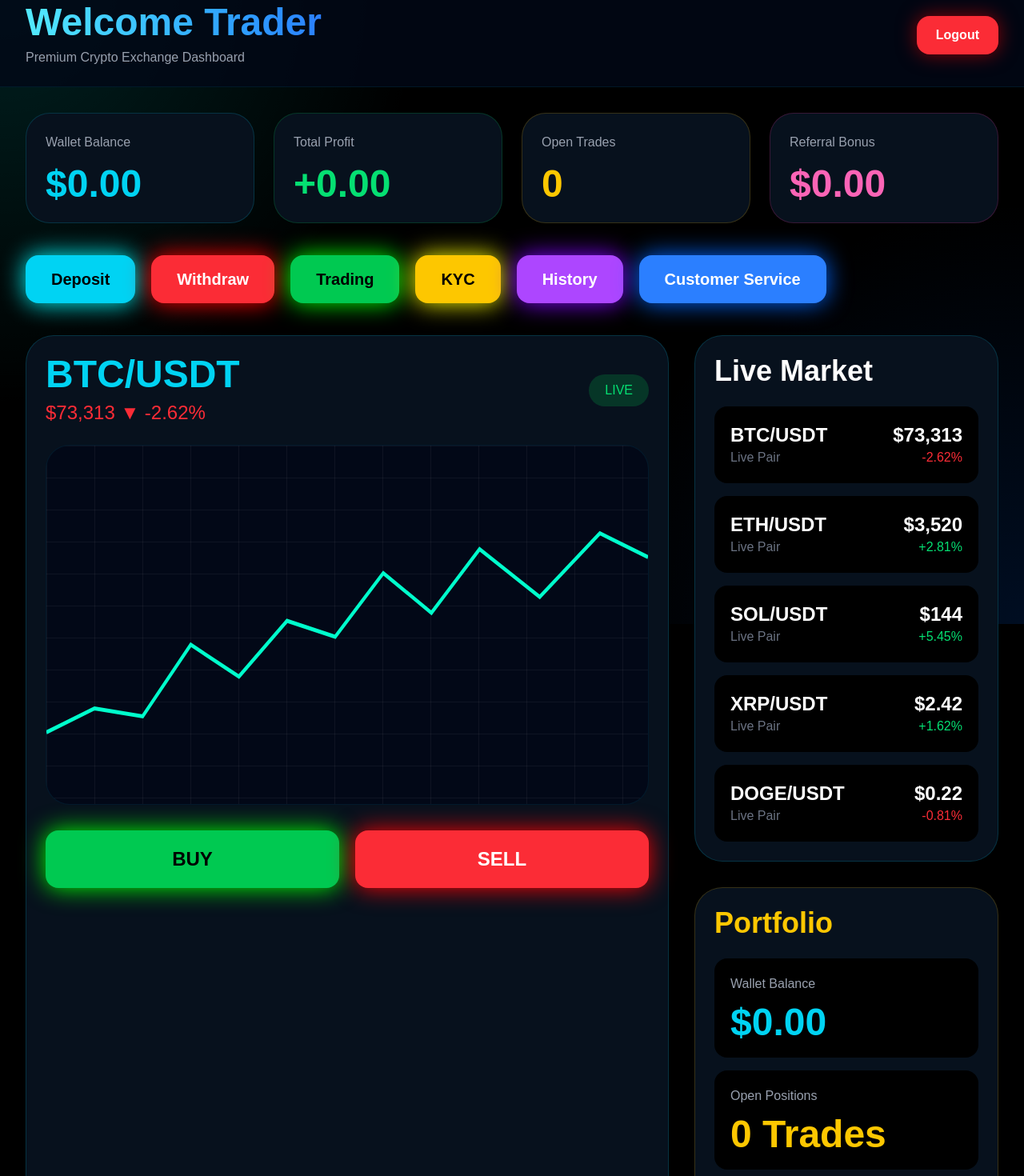
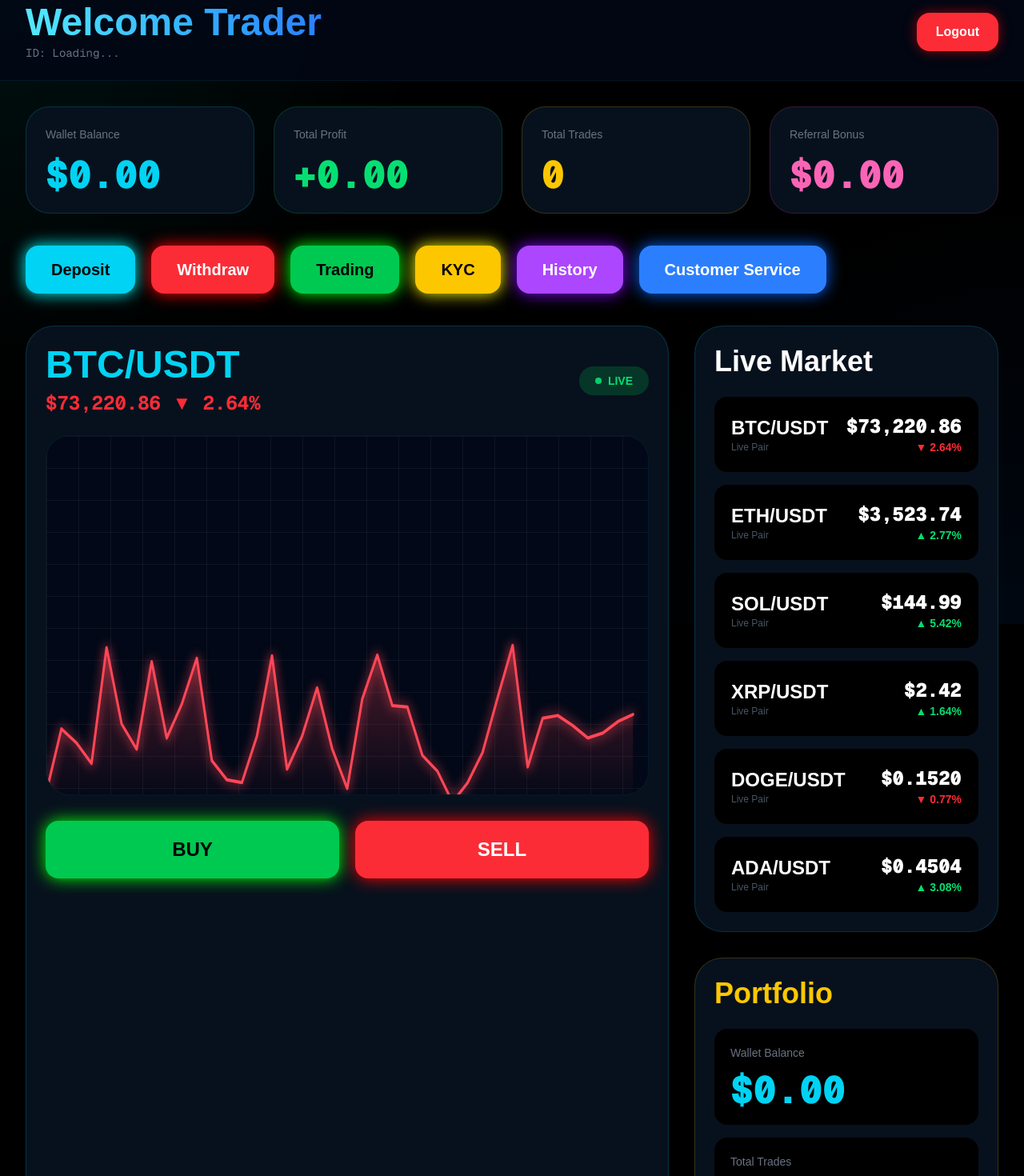
Before and after one commit to tradenovaglobal/tradenova-app, a Next.js app in the folder tradenova-app/: page /dashboard in a window 1280 px wide. Shown: the part 20-1490 px from the top of the page at 80% size. Built offline with nearby package versions, Linux system fonts and the light colour scheme.

Commit message:
Real data dashboard

```diff
--- a/tradenova-app/app/dashboard/page.tsx
+++ b/tradenova-app/app/dashboard/page.tsx
@@ -1,364 +1,261 @@
 "use client"
 
 import Link from "next/link"
-import { useEffect, useState } from "react"
+import { useEffect, useState, useRef } from "react"
 import { doc, getDoc } from "firebase/firestore"
 import { db } from "../lib/firebase"
 
-const market = [
-  ["BTC/USDT", "$73,313", "-2.62%"],
-  ["ETH/USDT", "$3,520", "+2.81%"],
-  ["SOL/USDT", "$144", "+5.45%"],
-  ["XRP/USDT", "$2.42", "+1.62%"],
-  ["DOGE/USDT", "$0.22", "-0.81%"],
+// Initial Market Data
+const initialMarket = [
+  { pair: "BTC/USDT", price: 73313.00, change: -2.62 },
+  { pair: "ETH/USDT", price: 3520.50, change: 2.81 },
+  { pair: "SOL/USDT", price: 144.80, change: 5.45 },
+  { pair: "XRP/USDT", price: 2.42, change: 1.62 },
+  { pair: "DOGE/USDT", price: 0.152, change: -0.81 },
+  { pair: "ADA/USDT", price: 0.45, change: 3.10 },
 ]
 
 export default function DashboardPage() {
+  const [userData, setUserData] = useState<any>(null)
+  const [liveMarket, setLiveMarket] = useState(initialMarket)
+  const [chartData, setChartData] = useState<number[]>(() => Array.from({ length: 40 }, () => 360 + (Math.random() - 0.5) * 200))
 
-  const [userData, setUserData] = useState<any>(null)
-
+  // Load User Data from Firebase
   useEffect(() => {
-
     const loadUser = async () => {
-
-      const user =
-        JSON.parse(localStorage.getItem("user") || "{}")
-
+      const user = JSON.parse(localStorage.getItem("user") || "{}")
       if (!user.email) return
 
       const ref = doc(db, "users", user.email)
-
       const snap = await getDoc(ref)
 
       if (snap.exists()) {
+        const data = snap.data()
+        if (data.role === "admin") {
+          window.location.href = "/admin"
+          return
+        }
+        setUserData(data)
+      } else {
+        setUserData({ name: user.name || user.email, balance: 0, profit: 0, totalTrades: 0, referralBonus: 0 })
+      }
+    }
+    loadUser()
+  }, [])
 
-        const data = snap.data()
+  // ✅ LIVE CHART ANIMATION (Line moves like real trading)
+  useEffect(() => {
+    const interval = setInterval(() => {
+      setChartData(prev => {
+        const newData = [...prev.slice(1)]
+        const lastPrice = newData[newData.length - 1]
+        // Random walk logic
+        const nextPrice = lastPrice + (Math.random() - 0.48) * 40
+        newData.push(Math.max(150, Math.min(450, nextPrice))) // Keep within chart bounds
+        return newData
+      })
+    }, 1000) // Updates every 1 second
+    return () => clearInterval(interval)
+  }, [])
 
-        if (data.role === "admin") {
-
-          window.location.href = "/admin"
-
-          return
-
-        }
-
-        setUserData(data)
-
-      }
-
-    }
-
-    loadUser()
-
+  // ✅ LIVE MARKET PRICES UPDATE
+  useEffect(() => {
+    const interval = setInterval(() => {
+      setLiveMarket(prev => prev.map(coin => {
+        const fluctuation = (Math.random() - 0.5) * coin.price * 0.002
+        const newPrice = coin.price + fluctuation
+        const newChange = coin.change + (Math.random() - 0.5) * 0.05
+        return { ...coin, price: Number(newPrice.toFixed(coin.price > 100 ? 2 : 4)), change: Number(newChange.toFixed(2)) }
+      }))
+    }, 2000)
+    return () => clearInterval(interval)
   }, [])
 
   const logout = () => {
-
     localStorage.removeItem("user")
-
     window.location.href = "/"
-
   }
 
-  // ✅ REAL DATA FROM FIREBASE (New user = 0)
+  // REAL VALUES FROM FIREBASE
   const balance = Number(userData?.balance || 0).toFixed(2)
   const profit = Number(userData?.profit || 0)
   const totalTrades = Number(userData?.totalTrades || 0)
   const referralBonus = Number(userData?.referralBonus || 0).toFixed(2)
 
+  // Format price
+  const formatPrice = (price: number) => {
+    if (price >= 1000) return price.toLocaleString('en-US', { minimumFractionDigits: 2, maximumFractionDigits: 2 })
+    if (price >= 1) return price.toFixed(2)
+    return price.toFixed(4)
+  }
+
+  // Generate SVG Path from chartData
+  const generateSvgPath = () => {
+    const points = chartData.map((val, i) => `${i * 25},${val}`).join(' ')
+    return points
+  }
+
+  const isChartUp = chartData[chartData.length - 1] > chartData[0]
+  const chartColor = isChartUp ? "#00ffcc" : "#ff4757"
+  const chartGradientId = isChartUp ? "gradUp" : "gradDown"
+
   return (
+    <main className="min-h-screen bg-black text-white overflow-x-hidden">
 
-    <main className="min-h-screen bg-black text-white overflow-hidden">
-
-      <div className="fixed inset-0 bg-[radial-gradient(circle_at_top_left,#00ffff22,transparent_35%),radial-gradient(circle_at_bottom_right,#0066ff22,transparent_35%)] pointer-events-none" />
+      <div className="fixed inset-0 bg-[radial-gradient(circle_at_top_left,#00ffff11,transparent_35%),radial-gradient(circle_at_bottom_right,#0066ff11,transparent_35%)] pointer-events-none" />
 
       <div className="relative z-10">
 
-        <div className="flex justify-between items-center px-8 py-6 border-b border-cyan-500/10 bg-[#020817cc]">
-
+        {/* HEADER */}
+        <div className="flex justify-between items-center px-4 md:px-8 py-4 md:py-6 border-b border-cyan-500/10 bg-[#020817cc]">
           <div>
-
-            <h1 className="text-5xl font-black bg-gradient-to-r from-cyan-300 to-blue-500 bg-clip-text text-transparent">
+            <h1 className="text-3xl md:text-5xl font-black bg-gradient-to-r from-cyan-300 to-blue-500 bg-clip-text text-transparent">
               Welcome {userData?.name || "Trader"}
             </h1>
-
-            <p className="text-gray-400 mt-2">
-              Premium Crypto Exchange Dashboard
+            <p className="text-gray-500 mt-1 text-xs md:text-sm font-mono">
+              ID: {userData?.email || "Loading..."}
             </p>
-
           </div>
-
-          <button
-            onClick={logout}
-            className="px-6 py-3 rounded-2xl bg-red-500 hover:bg-red-600 font-black shadow-[0_0_25px_#ff000088]"
-          >
+          <button onClick={logout} className="px-4 py-2 md:px-6 md:py-3 rounded-2xl bg-red-500 hover:bg-red-600 font-bold text-sm md:text-base shadow-[0_0_15px_#ff000088] transition-all">
             Logout
           </button>
-
         </div>
 
-        <div className="p-8">
+        <div className="p-4 md:p-8">
 
-          <div className="grid lg:grid-cols-4 gap-6 mb-10">
-
-            <div className="bg-[#07111d] border border-cyan-500/20 rounded-[30px] p-6">
-              <p className="text-gray-400">Wallet Balance</p>
-              <h1 className="text-5xl font-black text-cyan-400 mt-4">
-                ${balance}
-              </h1>
+          {/* STATS CARDS */}
+          <div className="grid grid-cols-2 lg:grid-cols-4 gap-3 md:gap-6 mb-8 md:mb-10">
+            <div className="bg-[#07111d] border border-cyan-500/20 rounded-2xl md:rounded-[30px] p-4 md:p-6 hover:border-cyan-400/40 transition-all">
+              <p className="text-gray-500 text-xs md:text-sm">Wallet Balance</p>
+              <h1 className="text-xl md:text-5xl font-black text-cyan-400 mt-2 md:mt-4 font-mono">${balance}</h1>
             </div>
-
-            {/* ✅ FIX: Ab +$2,450 nahi dikhega, Firebase ka real profit dikhega */}
-            <div className="bg-[#07111d] border border-green-500/20 rounded-[30px] p-6">
-              <p className="text-gray-400">Total Profit</p>
-              <h1 className={`text-5xl font-black mt-4 ${profit >= 0 ? 'text-green-400' : 'text-red-400'}`}>
+            <div className="bg-[#07111d] border border-green-500/20 rounded-2xl md:rounded-[30px] p-4 md:p-6 hover:border-green-400/40 transition-all">
+              <p className="text-gray-500 text-xs md:text-sm">Total Profit</p>
+              <h1 className={`text-xl md:text-5xl font-black mt-2 md:mt-4 font-mono ${profit >= 0 ? 'text-green-400' : 'text-red-400'}`}>
                 {profit >= 0 ? '+' : ''}{profit.toFixed(2)}
               </h1>
             </div>
-
-            {/* ✅ FIX: Ab 12 nahi dikhega, Firebase ka real trades dikhega */}
-            <div className="bg-[#07111d] border border-yellow-500/20 rounded-[30px] p-6">
-              <p className="text-gray-400">Open Trades</p>
-              <h1 className="text-5xl font-black text-yellow-400 mt-4">
-                {totalTrades}
-              </h1>
+            <div className="bg-[#07111d] border border-yellow-500/20 rounded-2xl md:rounded-[30px] p-4 md:p-6 hover:border-yellow-400/40 transition-all">
+              <p className="text-gray-500 text-xs md:text-sm">Total Trades</p>
+              <h1 className="text-xl md:text-5xl font-black text-yellow-400 mt-2 md:mt-4 font-mono">{totalTrades}</h1>
             </div>
-
-            {/* ✅ FIX: Ab $540 nahi dikhega, Firebase ka real bonus dikhega */}
-            <div className="bg-[#07111d] border border-pink-500/20 rounded-[30px] p-6">
-              <p className="text-gray-400">Referral Bonus</p>
-              <h1 className="text-5xl font-black text-pink-400 mt-4">
-                ${referralBonus}
-              </h1>
+            <div className="bg-[#07111d] border border-pink-500/20 rounded-2xl md:rounded-[30px] p-4 md:p-6 hover:border-pink-400/40 transition-all">
+              <p className="text-gray-500 text-xs md:text-sm">Referral Bonus</p>
+              <h1 className="text-xl md:text-5xl font-black text-pink-400 mt-2 md:mt-4 font-mono">${referralBonus}</h1>
             </div>
-
           </div>
 
-          <div className="flex flex-wrap gap-5 mb-10">
-
-            <Link
-              href="/deposit"
-              className="px-8 py-4 rounded-2xl bg-cyan-400 text-black font-black text-xl shadow-[0_0_30px_#00ffff]"
-            >
-              Deposit
-            </Link>
-
-            <Link
-              href="/withdraw"
-              className="px-8 py-4 rounded-2xl bg-red-500 text-white font-black text-xl shadow-[0_0_30px_#ff0000]"
-            >
-              Withdraw
-            </Link>
-
-            <Link
-              href="/trading"
-              className="px-8 py-4 rounded-2xl bg-green-500 text-black font-black text-xl shadow-[0_0_30px_#00ff00]"
-            >
-              Trading
-            </Link>
-
-            <Link
-              href="/kyc"
-              className="px-8 py-4 rounded-2xl bg-yellow-400 text-black font-black text-xl shadow-[0_0_30px_#ffff00]"
-            >
-              KYC
-            </Link>
-
-            <Link
-              href="/history"
-              className="px-8 py-4 rounded-2xl bg-purple-500 text-white font-black text-xl shadow-[0_0_30px_#8000ff]"
-            >
-              History
-            </Link>
-
-            <Link
-              href="/support"
-              className="px-8 py-4 rounded-2xl bg-blue-500 text-white font-black text-xl shadow-[0_0_30px_#0066ff]"
-            >
-              Customer Service
-            </Link>
-
+          {/* ACTION BUTTONS */}
+          <div className="flex flex-wrap gap-3 md:gap-5 mb-8 md:mb-10">
+            <Link href="/deposit" className="px-5 py-3 md:px-8 md:py-4 rounded-2xl bg-cyan-400 text-black font-bold text-sm md:text-xl shadow-[0_0_20px_#00ffff] hover:scale-105 transition-all">Deposit</Link>
+            <Link href="/withdraw" className="px-5 py-3 md:px-8 md:py-4 rounded-2xl bg-red-500 text-white font-bold text-sm md:text-xl shadow-[0_0_20px_#ff0000] hover:scale-105 transition-all">Withdraw</Link>
+            <Link href="/trading" className="px-5 py-3 md:px-8 md:py-4 rounded-2xl bg-green-500 text-black font-bold text-sm md:text-xl shadow-[0_0_20px_#00ff00] hover:scale-105 transition-all">Trading</Link>
+            <Link href="/kyc" className="px-5 py-3 md:px-8 md:py-4 rounded-2xl bg-yellow-400 text-black font-bold text-sm md:text-xl shadow-[0_0_20px_#ffff00] hover:scale-105 transition-all">KYC</Link>
+            <Link href="/history" className="px-5 py-3 md:px-8 md:py-4 rounded-2xl bg-purple-500 text-white font-bold text-sm md:text-xl shadow-[0_0_20px_#8000ff] hover:scale-105 transition-all">History</Link>
+            <Link href="/support" className="px-5 py-3 md:px-8 md:py-4 rounded-2xl bg-blue-500 text-white font-bold text-sm md:text-xl shadow-[0_0_20px_#0066ff] hover:scale-105 transition-all">Customer Service</Link>
           </div>
 
-          <div className="grid lg:grid-cols-[1fr_380px] gap-8">
+          <div className="grid lg:grid-cols-[1fr_380px] gap-6 md:gap-8">
 
-            <div className="bg-[#07111d] border border-cyan-500/20 rounded-[35px] p-6">
+            {/* ✅ LIVE CHART WITH ANIMATED LINE */}
+            <div className="bg-[#07111d] border border-cyan-500/20 rounded-[20px] md:rounded-[35px] p-4 md:p-6">
 
-              <div className="flex justify-between items-center mb-6">
+              <div className="flex justify-between items-center mb-4 md:mb-6">
+                <div>
+                  <h1 className="text-3xl md:text-5xl font-black text-cyan-400">BTC/USDT</h1>
+                  <p className={`text-lg md:text-2xl mt-1 md:mt-2 font-mono font-bold ${liveMarket[0].change >= 0 ? 'text-green-400' : 'text-red-500'}`}>
+                    ${formatPrice(liveMarket[0].price)} {liveMarket[0].change >= 0 ? '▲' : '▼'} {Math.abs(liveMarket[0].change).toFixed(2)}%
+                  </p>
+                </div>
+                <div className="bg-green-500/20 text-green-400 px-4 py-1.5 md:px-5 md:py-2 rounded-full text-xs md:text-sm font-bold flex items-center gap-2">
+                  <div className="w-2 h-2 rounded-full bg-green-400 animate-pulse"></div> LIVE
+                </div>
+              </div>
 
-                <div>
-
-                  <h1 className="text-5xl font-black text-cyan-400">
-                    BTC/USDT
-                  </h1>
-
-                  <p className="text-red-500 text-2xl mt-2">
-                    $73,313 ▼ -2.62%
-                  </p>
-
+              <div className="h-[250px] md:h-[450px] rounded-[20px] md:rounded-[30px] bg-[#020817] border border-cyan-500/10 relative overflow-hidden">
+                {/* Grid Lines */}
+                <div className="absolute inset-0">
+                  {[...Array(12)].map((_, i) => <div key={`h-${i}`} className="absolute w-full border-t border-white/5" style={{ top: `${i * 40}px` }} />)}
+                  {[...Array(25)].map((_, i) => <div key={`v-${i}`} className="absolute h-full border-l border-white/5" style={{ left: `${i * 40}px` }} />)}
                 </div>
 
-                <div className="bg-green-500/20 text-green-400 px-5 py-2 rounded-full">
-                  LIVE
-                </div>
+                {/* Dynamic Animated SVG */}
+                <svg className="absolute inset-0 w-full h-full" viewBox="0 0 1000 450" preserveAspectRatio="none">
+                  <defs>
+                    <linearGradient id={chartGradientId} x1="0%" y1="0%" x2="0%" y2="100%">
+                      <stop offset="0%" stopColor={chartColor} stopOpacity="0.3"/>
+                      <stop offset="100%" stopColor={chartColor} stopOpacity="0"/>
+                    </linearGradient>
+                  </defs>
 
+                  {/* Fill area under the line */}
+                  <path
+                    d={`M0,${chartData[0]} ${chartData.map((val, i) => `L${i*25},${val}`).join(' ')} L${(chartData.length-1)*25},450 L0,450 Z`}
+                    fill={`url(#${chartGradientId})`}
+                  />
+
+                  {/* The glowing line */}
+                  <polyline
+                    fill="none"
+                    stroke={chartColor}
+                    strokeWidth="4"
+                    strokeLinecap="round"
+                    strokeLinejoin="round"
+                    points={generateSvgPath()}
+                    style={{ filter: `drop-shadow(0 0 8px ${chartColor})` }}
+                  />
+                </svg>
               </div>
 
-              <div className="h-[450px] rounded-[30px] bg-[#020817] border border-cyan-500/10 relative overflow-hidden">
-
-                <div className="absolute inset-0">
-
-                  {[...Array(12)].map((_, i) => (
-                    <div
-                      key={i}
-                      className="absolute w-full border-t border-white/5"
-                      style={{ top: `${i * 40}px` }}
-                    />
-                  ))}
-
-                  {[...Array(18)].map((_, i) => (
-                    <div
-                      key={i}
-                      className="absolute h-full border-l border-white/5"
-                      style={{ left: `${i * 60}px` }}
-                    />
-                  ))}
-
-                </div>
-
-                <svg
-                  className="absolute inset-0 w-full h-full"
-                  viewBox="0 0 1000 450"
-                  preserveAspectRatio="none"
-                >
-
-                  <polyline
-                    fill="none"
-                    stroke="#00ffcc"
-                    strokeWidth="5"
-                    points="
-                    0,360
-                    80,330
-                    160,340
-                    240,250
-                    320,290
-                    400,220
-                    480,240
-                    560,160
-                    640,210
-                    720,130
-                    820,190
-                    920,110
-                    1000,140
-                    "
-                  />
-
-                </svg>
-
-              </div>
-
-              <div className="grid grid-cols-2 gap-5 mt-8">
-
-                <Link href="/trading" className="p-5 rounded-2xl bg-green-500 text-black font-black text-2xl shadow-[0_0_30px_#00ff00] text-center">
-                  BUY
-                </Link>
-
-                <Link href="/trading" className="p-5 rounded-2xl bg-red-500 text-white font-black text-2xl shadow-[0_0_30px_#ff0000] text-center">
-                  SELL
-                </Link>
-
+              <div className="grid grid-cols-2 gap-3 md:gap-5 mt-6 md:mt-8">
+                <Link href="/trading" className="p-4 md:p-5 rounded-2xl bg-green-500 text-black font-black text-lg md:text-2xl shadow-[0_0_20px_#00ff00] text-center hover:scale-105 transition-all">BUY</Link>
+                <Link href="/trading" className="p-4 md:p-5 rounded-2xl bg-red-500 text-white font-black text-lg md:text-2xl shadow-[0_0_20px_#ff0000] text-center hover:scale-105 transition-all">SELL</Link>
               </div>
 
             </div>
 
-            <div className="space-y-8">
+            <div className="space-y-6 md:space-y-8">
 
-              <div className="bg-[#07111d] border border-cyan-500/20 rounded-[35px] p-6">
-
-                <h1 className="text-4xl font-black mb-6">
-                  Live Market
-                </h1>
-
-                <div className="space-y-4">
-
-                  {market.map((coin, i) => (
-
-                    <div
-                      key={i}
-                      className="bg-black rounded-2xl p-5 flex justify-between"
-                    >
-
+              {/* LIVE MARKET */}
+              <div className="bg-[#07111d] border border-cyan-500/20 rounded-[20px] md:rounded-[35px] p-4 md:p-6">
+                <h1 className="text-2xl md:text-4xl font-black mb-4 md:mb-6">Live Market</h1>
+                <div className="space-y-3 md:space-y-4">
+                  {liveMarket.map((coin, i) => (
+                    <div key={i} className="bg-black rounded-xl md:rounded-2xl p-3 md:p-5 flex justify-between items-center border border-transparent hover:border-cyan-500/20 transition-all">
                       <div>
-
-                        <h1 className="text-2xl font-black">
-                          {coin[0]}
-                        </h1>
-
-                        <p className="text-gray-500">
-                          Live Pair
+                        <h1 className="text-lg md:text-2xl font-black">{coin.pair}</h1>
+                        <p className="text-gray-600 text-xs">Live Pair</p>
+                      </div>
+                      <div className="text-right">
+                        <p className="text-lg md:text-2xl font-black font-mono">${formatPrice(coin.price)}</p>
+                        <p className={`text-xs md:text-sm font-bold ${coin.change >= 0 ? "text-green-400" : "text-red-500"}`}>
+                          {coin.change >= 0 ? '▲' : '▼'} {Math.abs(coin.change).toFixed(2)}%
                         </p>
-
                       </div>
-
-                      <div className="text-right">
-
-                        <p className="text-2xl font-black">
-                          {coin[1]}
-                        </p>
-
-                        <p
-                          className={
-                            coin[2].includes("-")
-                              ? "text-red-500"
-                              : "text-green-400"
-                          }
-                        >
-                          {coin[2]}
-                        </p>
-
-                      </div>
-
                     </div>
-
                   ))}
-
                 </div>
-
               </div>
 
-              <div className="bg-[#07111d] border border-yellow-500/20 rounded-[35px] p-6">
-
-                <h1 className="text-4xl font-black text-yellow-400 mb-6">
-                  Portfolio
-                </h1>
-
-                <div className="space-y-4">
-
-                  <div className="bg-black rounded-2xl p-5">
-                    <p className="text-gray-400">Wallet Balance</p>
-                    <h1 className="text-5xl font-black text-cyan-400 mt-3">
-                      ${balance}
-                    </h1>
+              {/* PORTFOLIO */}
+              <div className="bg-[#07111d] border border-yellow-500/20 rounded-[20px] md:rounded-[35px] p-4 md:p-6">
+                <h1 className="text-2xl md:text-4xl font-black text-yellow-400 mb-4 md:mb-6">Portfolio</h1>
+                <div className="space-y-3 md:space-y-4">
+                  <div className="bg-black rounded-xl md:rounded-2xl p-3 md:p-5">
+                    <p className="text-gray-500 text-xs md:text-sm">Wallet Balance</p>
+                    <h1 className="text-2xl md:text-5xl font-black text-cyan-400 mt-1 md:mt-3 font-mono">${balance}</h1>
                   </div>
-
-                  {/* ✅ FIX: Real data instead of 12 Trades */}
-                  <div className="bg-black rounded-2xl p-5">
-                    <p className="text-gray-400">Open Positions</p>
-                    <h1 className="text-5xl font-black text-yellow-400 mt-3">
-                      {totalTrades} Trades
-                    </h1>
+                  <div className="bg-black rounded-xl md:rounded-2xl p-3 md:p-5">
+                    <p className="text-gray-500 text-xs md:text-sm">Total Trades</p>
+                    <h1 className="text-2xl md:text-5xl font-black text-yellow-400 mt-1 md:mt-3 font-mono">{totalTrades}</h1>
                   </div>
-
-                  {/* ✅ FIX: Real data instead of +$2,450 */}
-                  <div className="bg-black rounded-2xl p-5">
-                    <p className="text-gray-400">Today's PnL</p>
-                    <h1 className={`text-5xl font-black mt-3 ${profit >= 0 ? 'text-green-400' : 'text-red-400'}`}>
+                  <div className="bg-black rounded-xl md:rounded-2xl p-3 md:p-5">
+                    <p className="text-gray-500 text-xs md:text-sm">Total Profit/Loss</p>
+                    <h1 className={`text-2xl md:text-5xl font-black mt-1 md:mt-3 font-mono ${profit >= 0 ? 'text-green-400' : 'text-red-400'}`}>
                       {profit >= 0 ? '+' : ''}{profit.toFixed(2)}
                     </h1>
                   </div>
-
                 </div>
-
               </div>
 
             </div>
@@ -366,10 +263,7 @@ export default function DashboardPage() {
           </div>
 
         </div>
-
       </div>
-
     </main>
-
   )
 }
```
